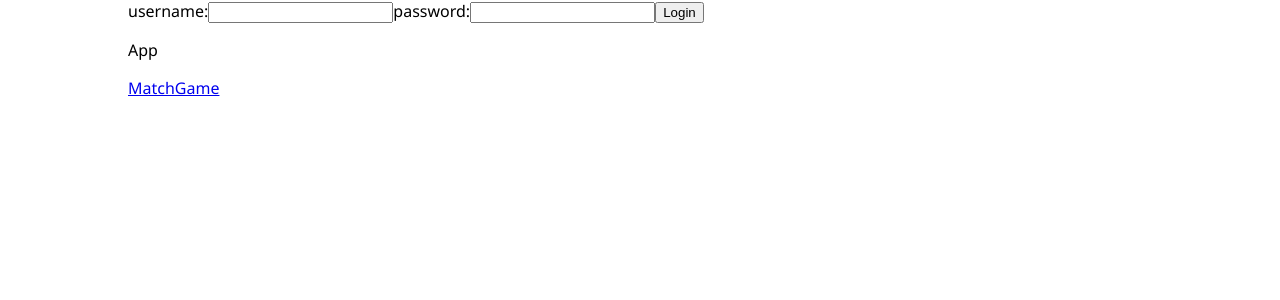
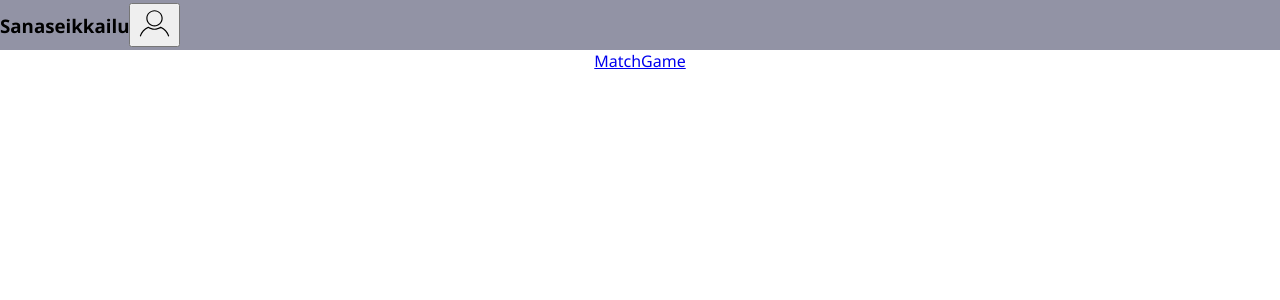
Before and after one commit to AnssiAi/sanaseikkailu, a React (Vite) app in the folder sanaseikkailuFrontend/: page / in a window 1280 px wide. Shown: the top 300 px of the page. Built offline with nearby package versions, Linux system fonts and the light colour scheme.

Commit message:
css placeholder

```diff
--- a/sanaseikkailuFrontend/index.html
+++ b/sanaseikkailuFrontend/index.html
@@ -4,7 +4,7 @@
     <meta charset="UTF-8" />
     <link rel="icon" type="image/svg+xml" href="/vite.svg" />
     <meta name="viewport" content="width=device-width, initial-scale=1.0" />
-    <title>Vite + React + TS</title>
+    <title>sanaseikkailu</title>
   </head>
   <body>
     <div id="root"></div>
--- a/sanaseikkailuFrontend/src/App.tsx
+++ b/sanaseikkailuFrontend/src/App.tsx
@@ -16,9 +16,12 @@ function App() {
   return (
     <>
       <div className='App'>
-        <div className='Container'>
-          <UserContext.Provider value={{ user, setUser }}>
+        <UserContext.Provider value={{ user, setUser }}>
+          <div id='nav'>
+            <h3>Sanaseikkailu</h3>
             <LoginForm />
+          </div>
+          <div className='Container'>
             <Router>
               <Routes>
                 <Route path='/' element={<GameSelect />} />
@@ -32,8 +35,8 @@ function App() {
                 />
               </Routes>
             </Router>
-          </UserContext.Provider>
-        </div>
+          </div>
+        </UserContext.Provider>
       </div>
     </>
   );
--- a/sanaseikkailuFrontend/src/components/GameSelect.tsx
+++ b/sanaseikkailuFrontend/src/components/GameSelect.tsx
@@ -1,11 +1,10 @@
-import { Link } from "react-router-dom";
+import { Link } from 'react-router-dom';
 //Linkit eri peleihin
 const GameSelect = () => {
   return (
     <>
       <div>
-        <p>App</p>
-        <Link to={"/matchgame"}>MatchGame</Link>
+        <Link to={'/matchgame'}>MatchGame</Link>
       </div>
     </>
   );
--- a/sanaseikkailuFrontend/src/components/GameSetup.tsx
+++ b/sanaseikkailuFrontend/src/components/GameSetup.tsx
@@ -76,27 +76,31 @@ const GameSetup = ({ game }: { game: string }) => {
   };
   return (
     <>
-      <div>
+      <div id='gameContent'>
         {formComplete ? (
           getGameComponent()
         ) : (
           <>
-            <fieldset>
+            <fieldset id='tagSet'>
+              <legend>Sanastot</legend>
               {collections.map((name, index) => (
-                <div className='wordListTag' key={index}>
+                <div key={index}>
                   <input
-                    className='wordListInput'
+                    id={'tag' + index}
                     type='radio'
                     name='listSelect'
                     value={name}
                     onChange={handleListChange}
                   />
-                  <label>{name}</label>
+                  <label id='tagLabel' htmlFor={'tag' + index}>
+                    {name}
+                  </label>
                 </div>
               ))}
             </fieldset>
             <form onSubmit={handleSubmit}>
               <select
+                id='select'
                 name='hostLanguage'
                 onChange={handleFormInput}
                 value={settings.hostLanguage}
@@ -106,6 +110,7 @@ const GameSetup = ({ game }: { game: string }) => {
                 <option value='sve'>Ruotsi</option>
               </select>
               <select
+                id='select'
                 name='studyLanguage'
                 onChange={handleFormInput}
                 value={settings.studyLanguage}
@@ -114,7 +119,9 @@ const GameSetup = ({ game }: { game: string }) => {
                 <option value='en'>Englanti</option>
                 <option value='sve'>Ruotsi</option>
               </select>
-              <button type='submit'>start game</button>
+              <button id='submitBtn' type='submit'>
+                start game
+              </button>
             </form>
           </>
         )}
--- a/sanaseikkailuFrontend/src/components/LoginForm.tsx
+++ b/sanaseikkailuFrontend/src/components/LoginForm.tsx
@@ -9,6 +9,7 @@ const LoginForm = () => {
     username: '',
     password: '',
   });
+  const [visible, setVisible] = useState<boolean>(false);
 
   //Käytetään localstoragea toistaiseksi kirjautumistietojen hallintaan.
   const submitLogin = async (e: React.SyntheticEvent) => {
@@ -48,8 +49,21 @@ const LoginForm = () => {
     alert('Logged out');
   };
 
+  const toggleVisibility = (e: React.SyntheticEvent) => {
+    e.preventDefault();
+    setVisible(!visible);
+  };
+
   return (
-    <div>
+    <div id='loginContainer'>
+      {visible ? (
+        <>
+          <button id='userBtn' onClick={toggleVisibility}>
+            <span>
+              <img src='src\assets\icons\login.svg' height={35} width={35} />
+            </span>
+          </button>
+          <div id='userContent'>
             {user ? (
               <>
                 <p>{user.username}</p>
@@ -59,14 +73,14 @@ const LoginForm = () => {
             ) : (
               <>
                 <form onSubmit={submitLogin}>
-            <label>username:</label>
+                  <label>Username:</label>
                   <input
                     type='text'
                     name='username'
                     value={loginData.username}
                     onChange={handleFormUpdate}
                   />
-            <label>password:</label>
+                  <label>Password:</label>
                   <input
                     type='text'
                     name='password'
@@ -78,6 +92,17 @@ const LoginForm = () => {
               </>
             )}
           </div>
+        </>
+      ) : (
+        <>
+          <button id='userBtn' onClick={toggleVisibility}>
+            <span>
+              <img src='src\assets\icons\login.svg' height={35} width={35} />
+            </span>
+          </button>
+        </>
+      )}
+    </div>
   );
 };
 
--- a/sanaseikkailuFrontend/src/components/MatchGame/MatchGame.tsx
+++ b/sanaseikkailuFrontend/src/components/MatchGame/MatchGame.tsx
@@ -68,7 +68,7 @@ const MatchGame = ({ gameSettings, wordList }: MatchGameProps) => {
     }
   }, [hostSelect, studySelect]);
 
-  //Populoidaan listat uudelleen
+  //Populoidaan listat uudelleen available listojen avulla
   useEffect(() => {
     if (hostAvailable.length > 0 && studyAvailable.length > 0) {
       const timeoutId = setTimeout(() => {
@@ -222,24 +222,26 @@ const MatchGame = ({ gameSettings, wordList }: MatchGameProps) => {
 
   return (
     <>
-      <div>
+      <div id='matchGame'>
         {gameActive ? (
           <>
+            <div id='scoreCard'>
+              <h2>MatchGame</h2>
               <h2>
                 {('0' + minutes).slice(-2)}:{('0' + seconds).slice(-2)}
               </h2>
               <h3>
                 Pisteet: {score} Putki: {streak}
               </h3>
-            <p>MatchGame</p>
-            <div>
+            </div>
+            <div id='hostList'>
               {hostWords.map((word, index) => (
                 <WordContext.Provider value={word} key={index}>
                   <MatchWordSelect list='host' handleSelect={handleSelect} />
                 </WordContext.Provider>
               ))}
             </div>
-            <div>
+            <div id='studyList'>
               {studyWords.map((word, index) => (
                 <WordContext.Provider value={word} key={index}>
                   <MatchWordSelect list='study' handleSelect={handleSelect} />
--- a/sanaseikkailuFrontend/src/components/MatchGame/MatchWordSelect.tsx
+++ b/sanaseikkailuFrontend/src/components/MatchGame/MatchWordSelect.tsx
@@ -16,6 +16,7 @@ const MatchWordSelect = ({ list, handleSelect }: MatchWordSelectProps) => {
   };
   return (
     <input
+      id='matchInput'
       type='button'
       disabled={complete}
       value={word}
--- a/sanaseikkailuFrontend/src/style.css
+++ b/sanaseikkailuFrontend/src/style.css
@@ -1,16 +1,132 @@
 body {
-  margin: 0%;
-  padding: 0%;
-  font-family: "Segoe UI", Tahoma, Geneva, Verdana, sans-serif;
+  --input-primary: #101014;
+  --input-secondary: #4d7fc9;
+  --input-disabled: #9293a5;
+
+  margin: 0;
+  padding: 0;
+  font-family: 'Segoe UI', Tahoma, Geneva, Verdana, sans-serif;
 }
 
 .App {
   display: grid;
   grid-template-columns: 10% auto 10%;
-  grid-template-rows: min-content auto;
+  grid-template-rows: 50px auto;
 }
 
 .Container {
   grid-column: 2;
   grid-row: 2;
+  display: grid;
+  justify-items: center;
 }
+
+input[type='text'] {
+  border-radius: 5px;
+  width: 250px;
+  height: 25px;
+}
+
+#nav {
+  grid-row: 1;
+  grid-column-start: 1;
+  grid-column-end: span 3;
+  display: flex;
+  flex-direction: row;
+  align-items: center;
+  background-color: var(--input-disabled);
+}
+#userContent {
+  position: absolute;
+  padding: 15px;
+  background-color: var(--input-disabled);
+  border-radius: 15px;
+}
+
+#userContent form {
+  display: flex;
+  flex-direction: column;
+}
+
+input[type='radio'] {
+  visibility: hidden;
+  height: 0;
+  width: 0;
+}
+
+#tagLabel {
+  display: table-cell;
+  vertical-align: middle;
+  text-align: center;
+  cursor: pointer;
+  padding: 0.5em 2em;
+  border-radius: 25px;
+  background-color: #cbcbcf;
+}
+input[type='radio']:hover + #tagLabel {
+  background-color: #4d7fc9;
+}
+input[type='radio']:checked + #tagLabel {
+  background-color: #4d7fc9;
+}
+
+#matchGame {
+  display: grid;
+  grid-template-columns: 50% 50%;
+  grid-template-rows: 10% auto;
+  column-gap: 10px;
+  row-gap: 10px;
+  padding: 5%;
+}
+#scoreCard {
+  grid-row: 1;
+  grid-column-start: 1;
+  grid-column-end: span 2;
+  justify-self: center;
+}
+
+#hostList {
+  grid-row: 2;
+  grid-column: 1;
+  display: flex;
+  flex-direction: column;
+  justify-self: center;
+}
+#studyList {
+  grid-row: 2;
+  grid-column: 2;
+  display: flex;
+  flex-direction: column;
+  justify-self: center;
+}
+
+#tagSet {
+  border-radius: 10px;
+  align-items: center;
+}
+
+#select {
+  width: 10em;
+  height: 5em;
+  border-radius: 10px;
+}
+
+#submitBtn {
+  width: 10em;
+  height: 5em;
+  border-radius: 10px;
+}
+
+#matchInput {
+  width: 10em;
+  height: 5em;
+  border-radius: 10px;
+  margin: 5px;
+  text-wrap: wrap;
+}
+#matchInput:hover {
+  scale: 105%;
+}
+#matchInput:active {
+  scale: 95%;
+}
```
Also changed, not shown: sanaseikkailuFrontend/src/assets/icons/login.svg (added). Lines whose indentation alone changed are shown as unchanged.
